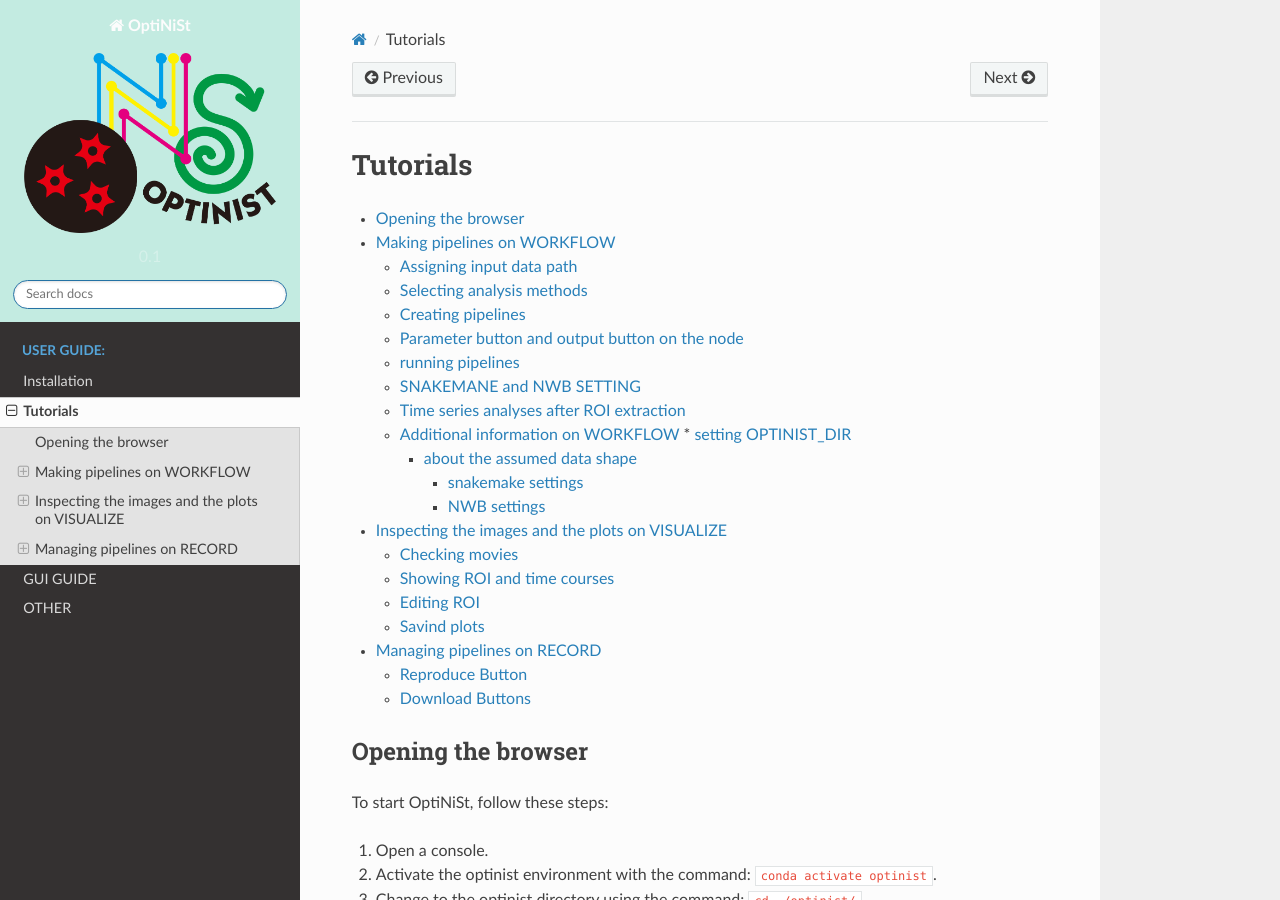
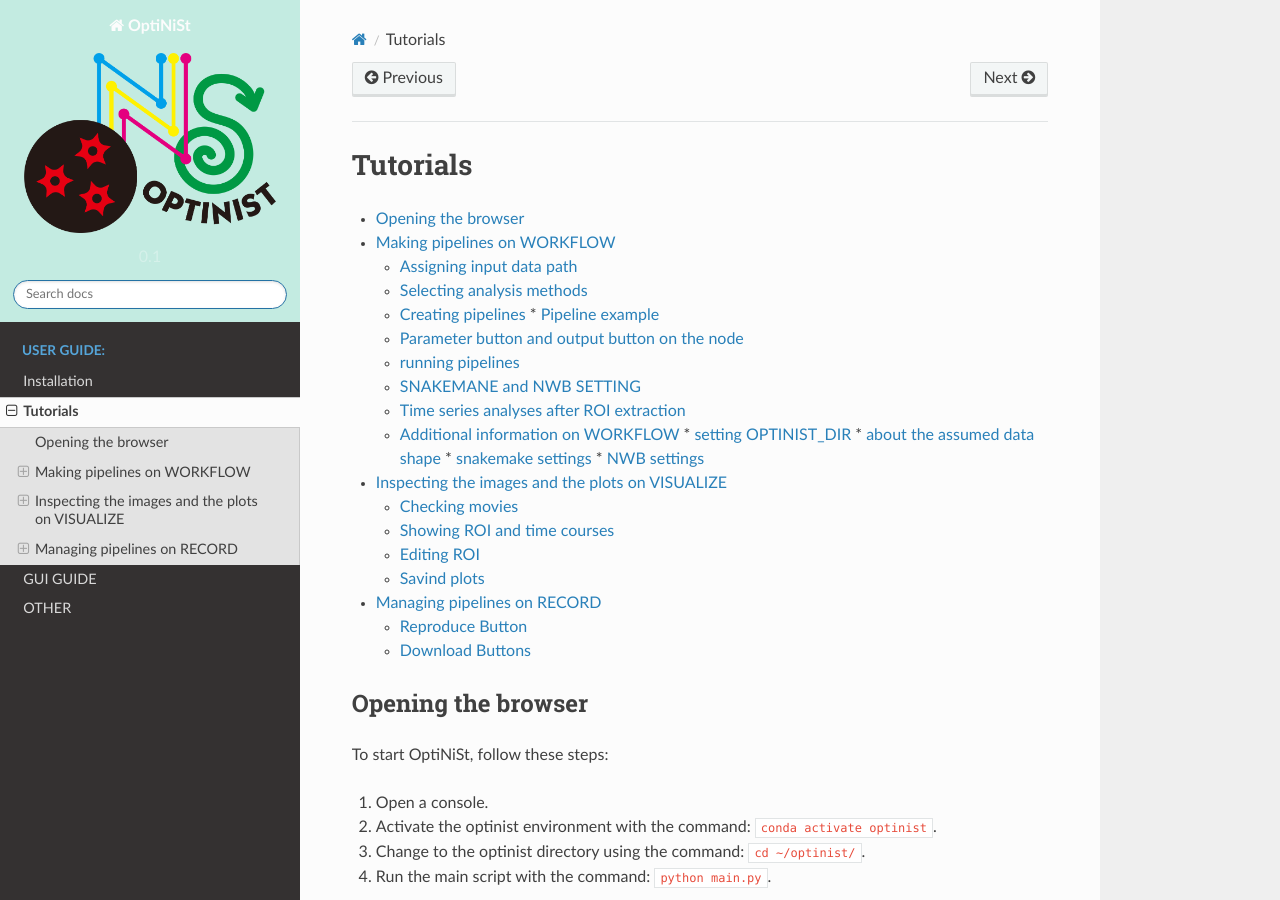
Before and after one commit to oist/optinist, a Sphinx documentation site: the page built from docs/tutorials.md, in a window 1280 px wide and 900 px high. Built offline with Sphinx 7.4.7 and the Read the Docs theme 2.0.0, drawn with Linux system fonts in a browser that asks for light colours.

Commit message:
Update tutorials.md

```diff
--- a/docs/tutorials.md
+++ b/docs/tutorials.md
@@ -6,13 +6,14 @@
   * [Assigning input data path](#assigning-input-data-path)
   * [Selecting analysis methods](#selecting-analysis-methods)
   * [Creating pipelines](#creating-pipelines)
+        * [Pipeline example](#pipeline-example)
   * [Parameter button and output button on the node](#parameter-button-and-output-button-on-the-node)
   * [running pipelines](#running-pipelines)
   * [SNAKEMANE and NWB SETTING](#snakemane-and-nwb-setting)
   * [Time series analyses after ROI extraction](#time-series-analyses-after-roi-extraction)
   * [Additional information on WORKFLOW](#additional-information-on-workflow)
         * [setting OPTINIST_DIR](#setting-optinist_dir)
-      * [about the assumed data shape](#about-the-assumed-data-shape)
+        * [about the assumed data shape](#about-the-assumed-data-shape)
         * [snakemake settings](#snakemake-settings)
         * [NWB settings](#nwb-settings)
 * [Inspecting the images and the plots on VISUALIZE](#inspecting-the-images-and-the-plots-on-visualize)
```
